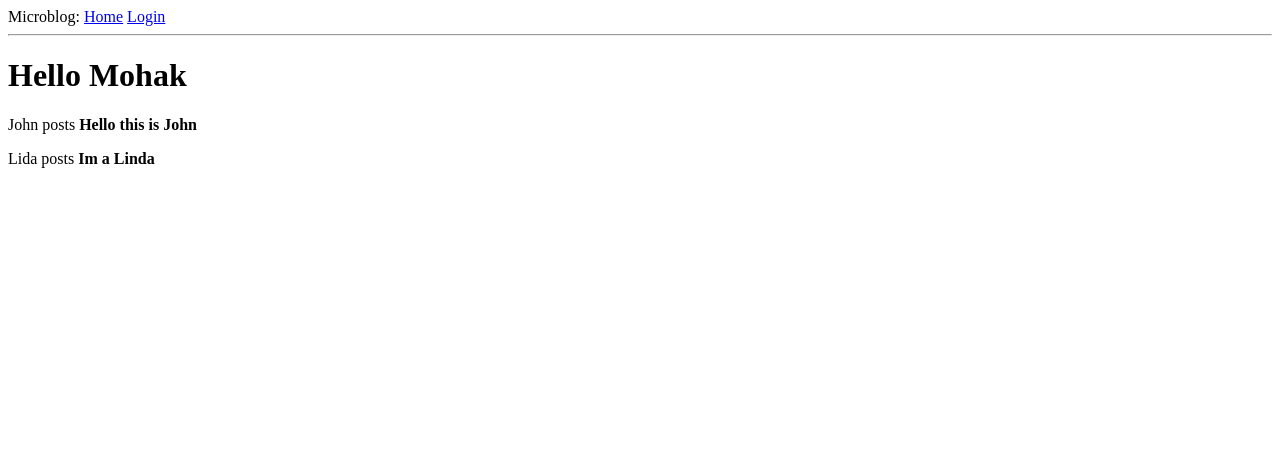
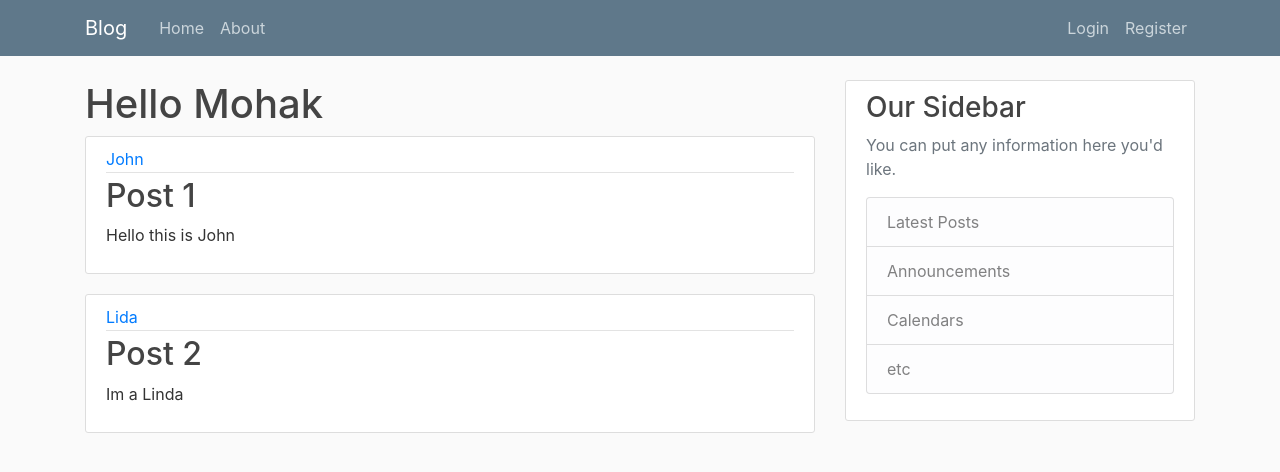
Before and after one commit to khalmohak/Blog, a Flask app: page / in a window 1280 px wide. Shown: the top 472 px of the page. Run offline with Flask 2, Linux system fonts and the light colour scheme; some libraries are stand-ins or nearby versions.

Commit message:
third Commit from pycharm

```diff
--- a/app/routes.py
+++ b/app/routes.py
@@ -11,12 +11,14 @@ def index():
 	user = {'username':'Mohak'}
 	posts = [{
 		'author':{'username':'John'},
-		'body':'Hello this is John'
+		'body':'Hello this is John',
+		'title':'Post 1'
 	},
 	{
 
 		'author':{'username':'Lida'},
-		'body':'Im a Linda'
+		'body':'Im a Linda',
+		'title':'Post 2'
 	}
 
 
--- /dev/null
+++ b/app/static/main.css
@@ -0,0 +1,80 @@
+body {
+  background: #fafafa;
+  color: #333333;
+  margin-top: 5rem;
+}
+
+h1, h2, h3, h4, h5, h6 {
+  color: #444444;
+}
+
+.bg-steel {
+  background-color: #5f788a;
+}
+
+.site-header .navbar-nav .nav-link {
+  color: #cbd5db;
+}
+
+.site-header .navbar-nav .nav-link:hover {
+  color: #ffffff;
+}
+
+.site-header .navbar-nav .nav-link.active {
+  font-weight: 500;
+}
+
+.content-section {
+  background: #ffffff;
+  padding: 10px 20px;
+  border: 1px solid #dddddd;
+  border-radius: 3px;
+  margin-bottom: 20px;
+}
+
+.article-title {
+  color: #444444;
+}
+
+a.article-title:hover {
+  color: #428bca;
+  text-decoration: none;
+}
+
+.article-content {
+  white-space: pre-line;
+}
+
+.article-img {
+  height: 65px;
+  width: 65px;
+  margin-right: 16px;
+}
+
+.article-metadata {
+  padding-bottom: 1px;
+  margin-bottom: 4px;
+  border-bottom: 1px solid #e3e3e3
+}
+
+.article-metadata a:hover {
+  color: #333;
+  text-decoration: none;
+}
+
+.article-svg {
+  width: 25px;
+  height: 25px;
+  vertical-align: middle;
+}
+
+.account-img {
+  height: 125px;
+  width: 125px;
+  margin-right: 20px;
+  margin-bottom: 16px;
+}
+
+.account-heading {
+  font-size: 2.5rem;
+}
--- a/app/templates/base.html
+++ b/app/templates/base.html
@@ -1,6 +1,11 @@
 <!DOCTYPE html>
 <html>
 <head>
+	<meta charset="utf-8">
+	<meta name="viewport" content="width=device-width, initial-scale=1, shrink-to-fit=no">
+
+	<link rel="stylesheet" href="https://stackpath.bootstrapcdn.com/bootstrap/4.5.0/css/bootstrap.min.css" integrity="sha384-9aIt2nRpC12Uk9gS9baDl411NQApFmC26EwAOH8WgZl5MYYxFfc+NcPb1dKGj7Sk" crossorigin="anonymous">
+	<link rel="stylesheet" type="text/css" href="{{url_for('static', filename='main.css')}}">
 	{% if title%}
 	<title>{{ title }} </title>
 
@@ -9,11 +14,32 @@
 	{% endif %}
 </head>
 <body>
-	<div>Microblog:
-		<a href="{{ url_for('index') }}">Home</a>
-		<a href="{{ url_for('login') }}">Login</a>
+	<header class="site-header">
+	  <nav class="navbar navbar-expand-md navbar-dark bg-steel fixed-top">
+		<div class="container">
+		  <a class="navbar-brand mr-4" href="/">Blog</a>
+		  <button class="navbar-toggler" type="button" data-toggle="collapse" data-target="#navbarToggle" aria-controls="navbarToggle" aria-expanded="false" aria-label="Toggle navigation">
+			<span class="navbar-toggler-icon"></span>
+		  </button>
+		  <div class="collapse navbar-collapse" id="navbarToggle">
+			<div class="navbar-nav mr-auto">
+			  <a class="nav-item nav-link" href="/">Home</a>
+			  <a class="nav-item nav-link" href="/about">About</a>
 			</div>
-	<hr>
+			<!-- Navbar Right Side -->
+			<div class="navbar-nav">
+			  <a class="nav-item nav-link" href="{{url_for('login')}}">Login</a>
+			  <a class="nav-item nav-link" href="/register">Register</a>
+			</div>
+		  </div>
+		</div>
+	  </nav>
+	</header>
+
+
+	<main role="main" class="container">
+	  <div class="row">
+		<div class="col-md-8">
 		  {% with messages = get_flashed_messages()%}
 			{%if messages%}
 			<ul>
@@ -25,7 +51,26 @@
 			{%endwith%}
 			{% block content %}{% endblock%}
 			{% block form %}{% endblock%}
+		</div>
+		<div class="col-md-4">
+		  <div class="content-section">
+			<h3>Our Sidebar</h3>
+			<p class='text-muted'>You can put any information here you'd like.
+			  <ul class="list-group">
+				<li class="list-group-item list-group-item-light">Latest Posts</li>
+				<li class="list-group-item list-group-item-light">Announcements</li>
+				<li class="list-group-item list-group-item-light">Calendars</li>
+				<li class="list-group-item list-group-item-light">etc</li>
+			  </ul>
+			</p>
+		  </div>
+		</div>
+	  </div>
+	</main>
 
+	<script src="https://code.jquery.com/jquery-3.5.1.slim.min.js" integrity="sha384-DfXdz2htPH0lsSSs5nCTpuj/zy4C+OGpamoFVy38MVBnE+IbbVYUew+OrCXaRkfj" crossorigin="anonymous"></script>
+	<script src="https://cdn.jsdelivr.net/npm/popper.js@1.16.0/dist/umd/popper.min.js" integrity="sha384-Q6E9RHvbIyZFJoft+2mJbHaEWldlvI9IOYy5n3zV9zzTtmI3UksdQRVvoxMfooAo" crossorigin="anonymous"></script>
+	<script src="https://stackpath.bootstrapcdn.com/bootstrap/4.5.0/js/bootstrap.min.js" integrity="sha384-OgVRvuATP1z7JjHLkuOU7Xw704+h835Lr+6QL9UvYjZE3Ipu6Tp75j7Bh/kR0JKI" crossorigin="anonymous"></script>
 
 </body>
 </html>
--- a/app/templates/index.html
+++ b/app/templates/index.html
@@ -4,7 +4,16 @@
 
 	<h1>Hello {{ user.username }}</h1>
 	{% for post in posts %}
-	<div><p> {{ post.author.username}} posts <b>{{ post.body}}</b></p></div>
+	<article class="media content-section">
+	  <div class="media-body">
+		<div class="article-metadata">
+		  <a class="mr-2" href="#">{{ post.author.username }}</a>
+
+		</div>
+		<h2><a class="article-title" href="#">{{ post.title }}</a></h2>
+		<p class="article-content">{{ post.body }}</p>
+	  </div>
+	</article>
 	{% endfor %}
 
 {% endblock %}
--- a/config.py
+++ b/config.py
@@ -1,3 +1,6 @@
 import os
+basedir=os.path.abspath(os.path.dirname(__file__))
 class Config(object):
     SECRET_KEY = os.environ.get('SECRET_KEY') or 'its a very hard password'
+    SQLALCHEMY_DATABASE_URI =os.environ.get('DATABASE_URL') or 'sqlite:///' + os.path.join(basedir,'app.db')
+    SQLALCHEMY_TRACK_MODIFICATIONS = False
```
Also changed, not shown: app/__init__.py (+7 -2 lines), app/models.py (added, +32 -0 lines). Lines whose indentation alone changed are shown as unchanged.
